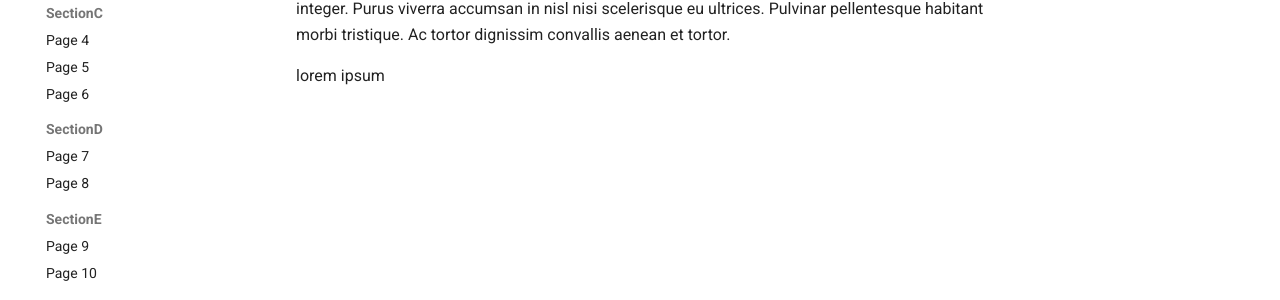
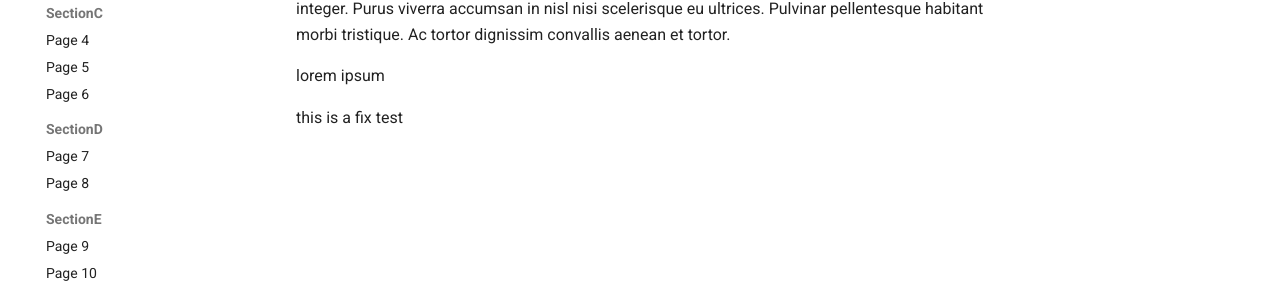
Before and after one commit to iacabezasbaculima/mkdocs-sandbox, an MkDocs documentation site: the page built from docs/page1.md, in a window 1280 px wide. Shown: the part 334-634 px from the top of the page. Built offline with MkDocs 1.6.1 and Material for MkDocs 9.7.7, drawn with Linux system fonts in a browser that asks for light colours; comment, search, counter and statistics services are not loaded; the version menu is left out.

Commit message:
fix: Fixes page1.md

```diff
--- a/docs/page1.md
+++ b/docs/page1.md
@@ -3,3 +3,5 @@
 Lorem ipsum dolor sit amet, consectetur adipiscing elit, sed do eiusmod tempor incididunt ut labore et dolore magna aliqua. Laoreet non curabitur gravida arcu ac tortor dignissim. Vel orci porta non pulvinar neque. In fermentum posuere urna nec. Orci a scelerisque purus semper eget duis at tellus at. Amet consectetur adipiscing elit ut aliquam purus sit. Mauris vitae ultricies leo integer. Purus viverra accumsan in nisl nisi scelerisque eu ultrices. Pulvinar pellentesque habitant morbi tristique. Ac tortor dignissim convallis aenean et tortor.
 
 lorem  ipsum
+
+this is a fix test
```
